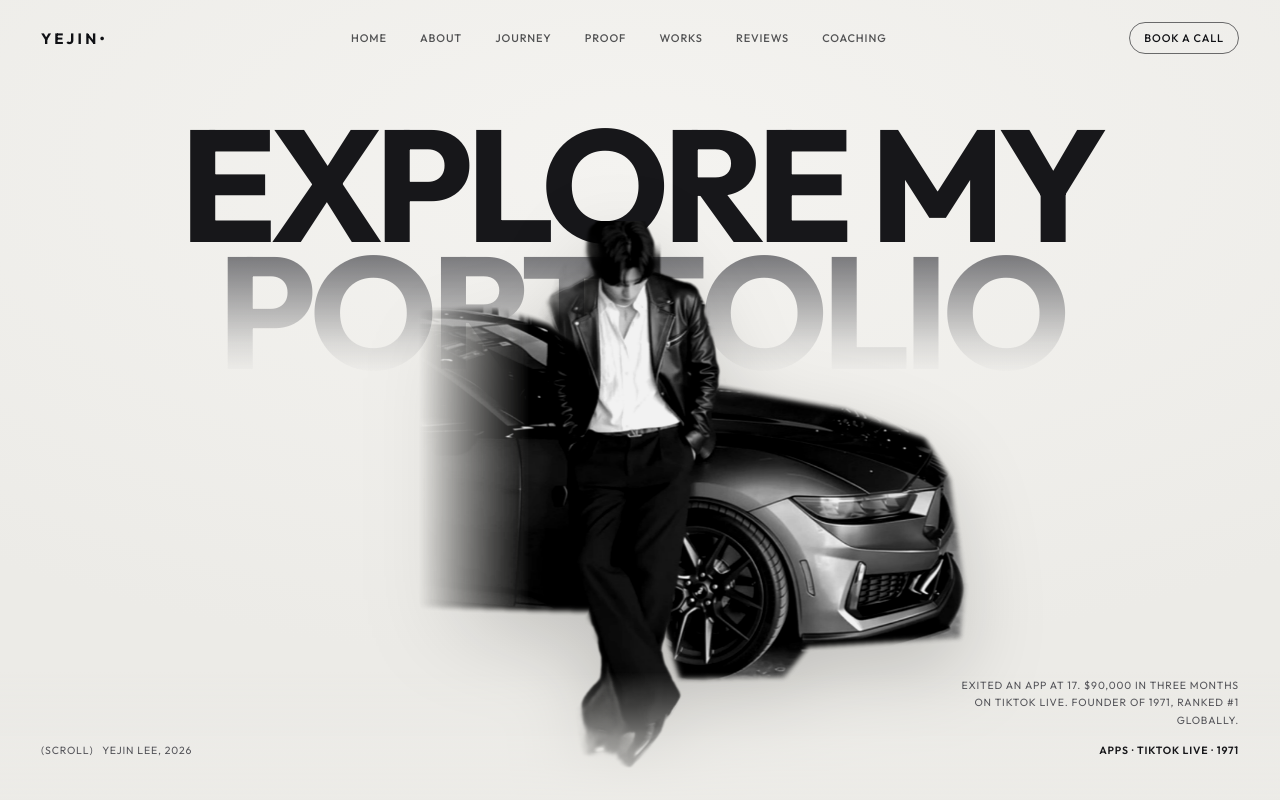
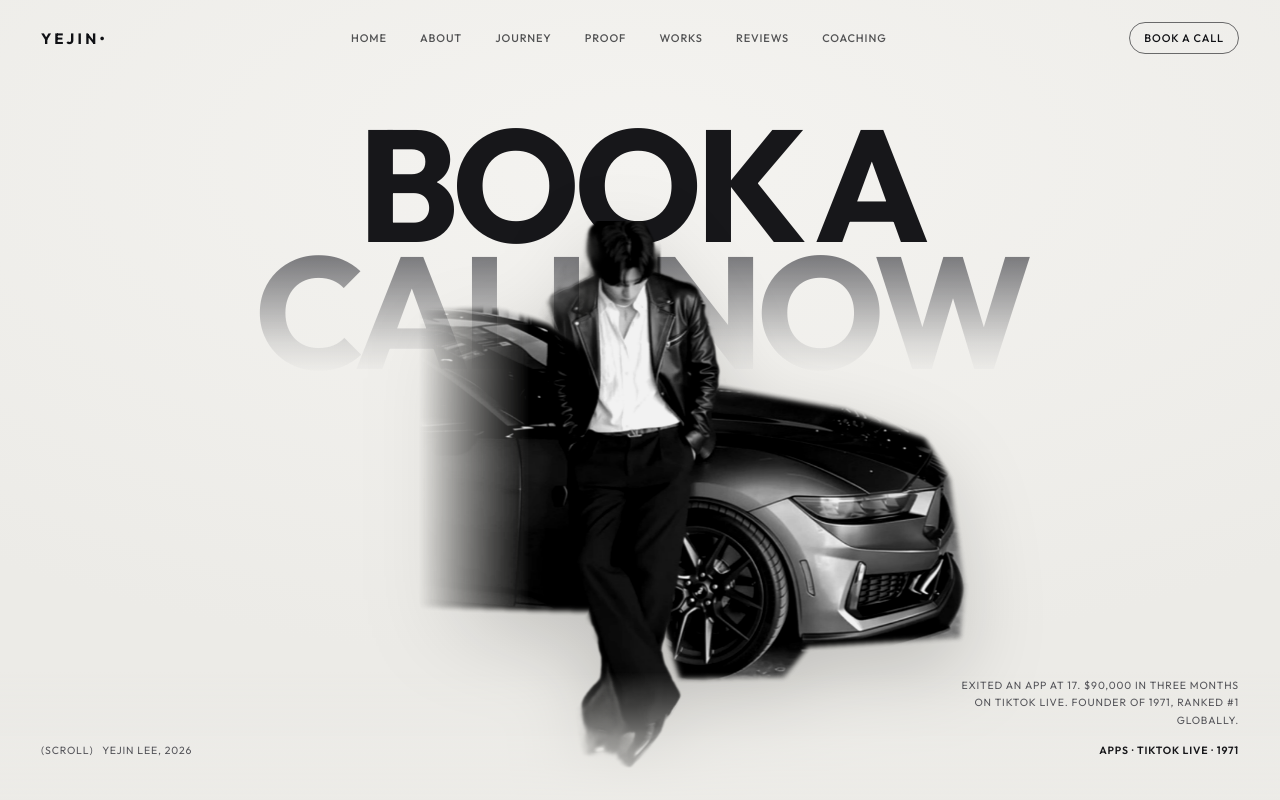
Before and after one commit to joeleugenelee-spec/portfolio, a plain HTML site: page index.html in a window 1280 px wide. Shown: the top 800 px of the page. Drawn offline with nearby package versions, Linux system fonts and the light colour scheme; no server answers.

Commit message:
Hero headline: Book a call now, linked to onboarding
Co-Authored-By: Claude Fable 5.2 <noreply@anthropic.com>
Claude-Session: https://claude.ai/code/session_01HHCRrWXM9DUkcCRJsxLhcr

```diff
--- a/index.html
+++ b/index.html
@@ -48,6 +48,8 @@ img,video,canvas{display:block}
 #hero{position:relative;height:100vh;height:100svh;min-height:560px;background:radial-gradient(120% 90% at 50% 20%,#f4f3f0,var(--paper) 70%);overflow:hidden}
 .hero-type{position:absolute;left:0;right:0;top:15vh;text-align:center;font-weight:700;font-size:clamp(54px,12.4vw,250px);line-height:.8;letter-spacing:-.045em;white-space:nowrap;will-change:transform}
 .hero-type span{display:block}
+.hero-type a{display:block;cursor:pointer}
+@media (hover:hover) and (pointer:fine){.hero-type a .l1{transition:letter-spacing .5s var(--ease)}.hero-type a:hover .l1{letter-spacing:-.03em}}
 .hero-type .l2{background:linear-gradient(180deg,#77777a 5%,rgba(150,150,152,.25) 75%,rgba(150,150,152,0) 100%);-webkit-background-clip:text;background-clip:text;color:transparent}
 .hero-me{position:absolute;left:50%;bottom:-2vh;height:min(76vh,calc(100vh - 16vw));height:min(76svh,calc(100svh - 16vw));min-height:320px;width:auto;max-width:none;transform:translateX(-40%);will-change:transform;
   filter:drop-shadow(0 30px 40px rgba(0,0,0,.18))}
@@ -292,7 +294,7 @@ img,video,canvas{display:block}
 <main>
 <!-- ============================== HERO -->
 <section id="hero">
-  <h1 class="hero-type caps"><span class="l1">Explore my</span><span class="l2">Portfolio</span></h1>
+  <h1 class="hero-type caps"><a data-book href="#talk" aria-label="Book a call now"><span class="l1">Book a</span><span class="l2">Call now</span></a></h1>
   <img class="hero-me" src="img/me-car.png" alt="Yejin Lee in a leather jacket, leaning on a Mustang" width="1898" height="2024">
   <div class="hero-fade"></div>
   <div class="hero-l caps">(Scroll)&nbsp;&nbsp; Yejin Lee, 2026</div>
```
